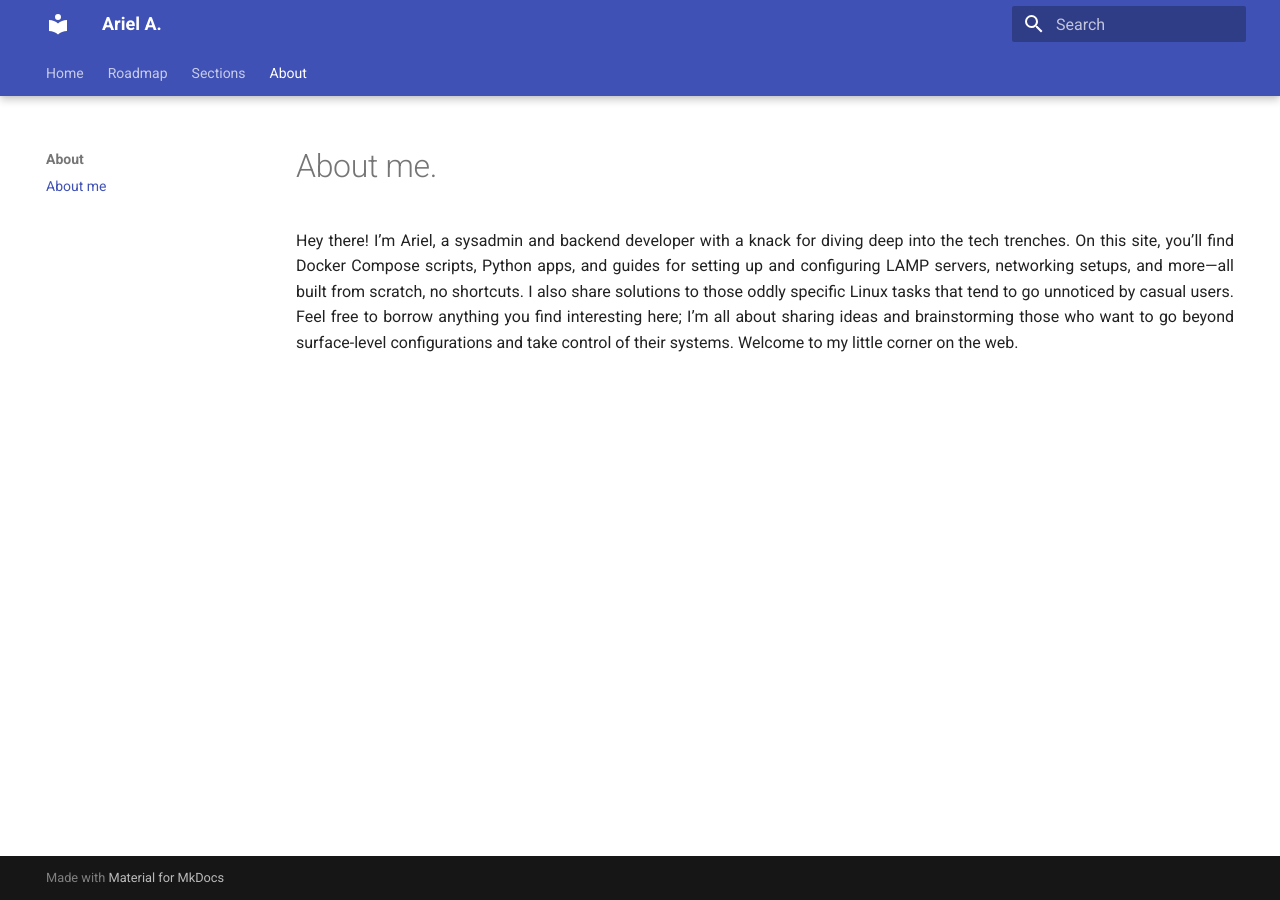
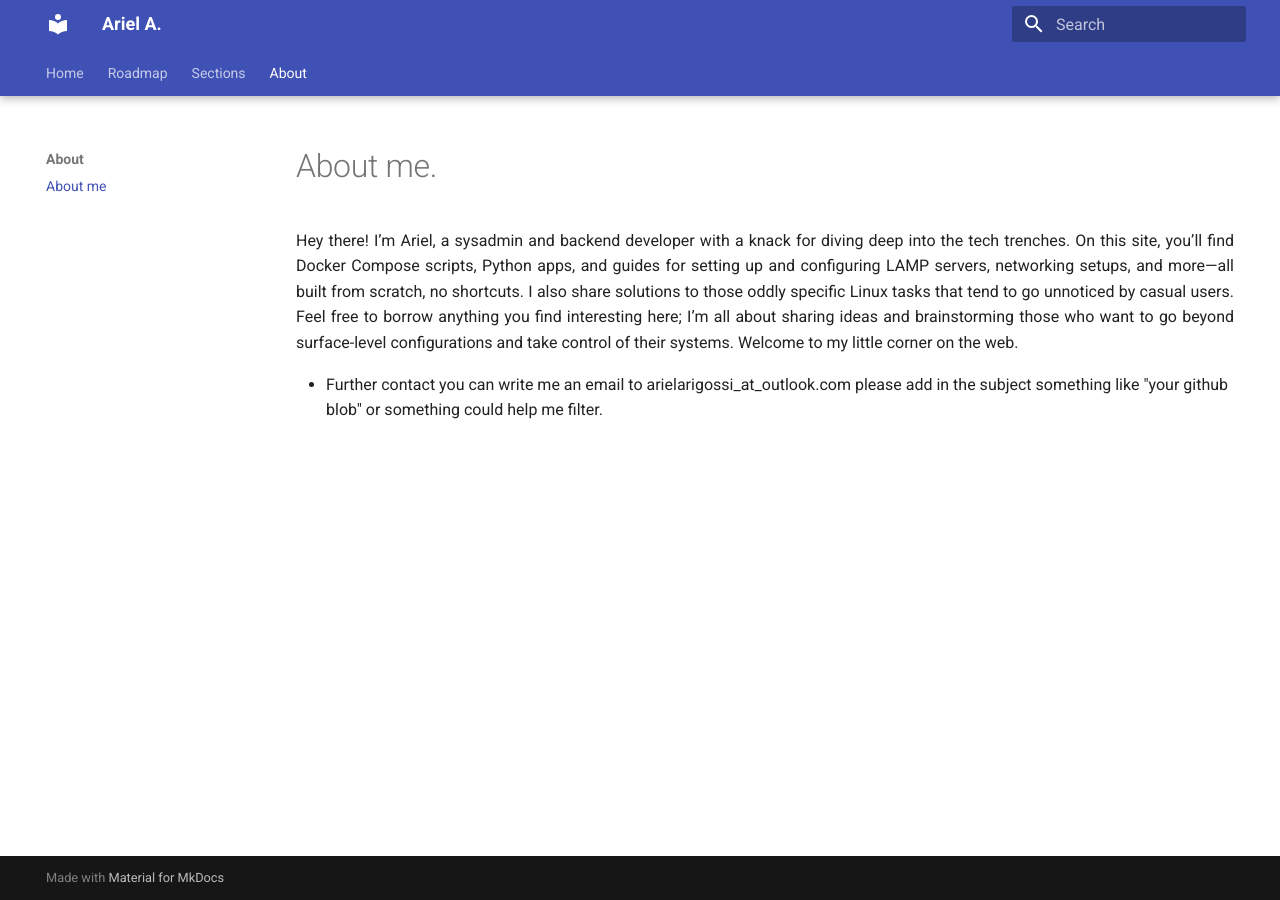
Before and after one commit to arielarigossi/blog, an MkDocs documentation site: the page built from docs/about/about.md, in a window 1280 px wide. Built offline with MkDocs 1.6.1 and Material for MkDocs 9.7.7, drawn with Linux system fonts in a browser that asks for light colours.

Commit message:
updated about me

```diff
--- a/docs/about/about.md
+++ b/docs/about/about.md
@@ -3,3 +3,6 @@
 <div style="text-align: justify;">
 Hey there! I’m Ariel, a sysadmin and backend developer with a knack for diving deep into the tech trenches. On this site, you’ll find Docker Compose scripts, Python apps, and guides for setting up and configuring LAMP servers, networking setups, and more—all built from scratch, no shortcuts. I also share solutions to those oddly specific Linux tasks that tend to go unnoticed by casual users. Feel free to borrow anything you find interesting here; I’m all about sharing ideas and brainstorming those who want to go beyond surface-level configurations and take control of their systems. Welcome to my little corner on the web.
 </div>
+
+
+- Further contact you can write me an email to arielarigossi_at_outlook.com please add in the subject something like "your github blob" or something could help me filter.
```
